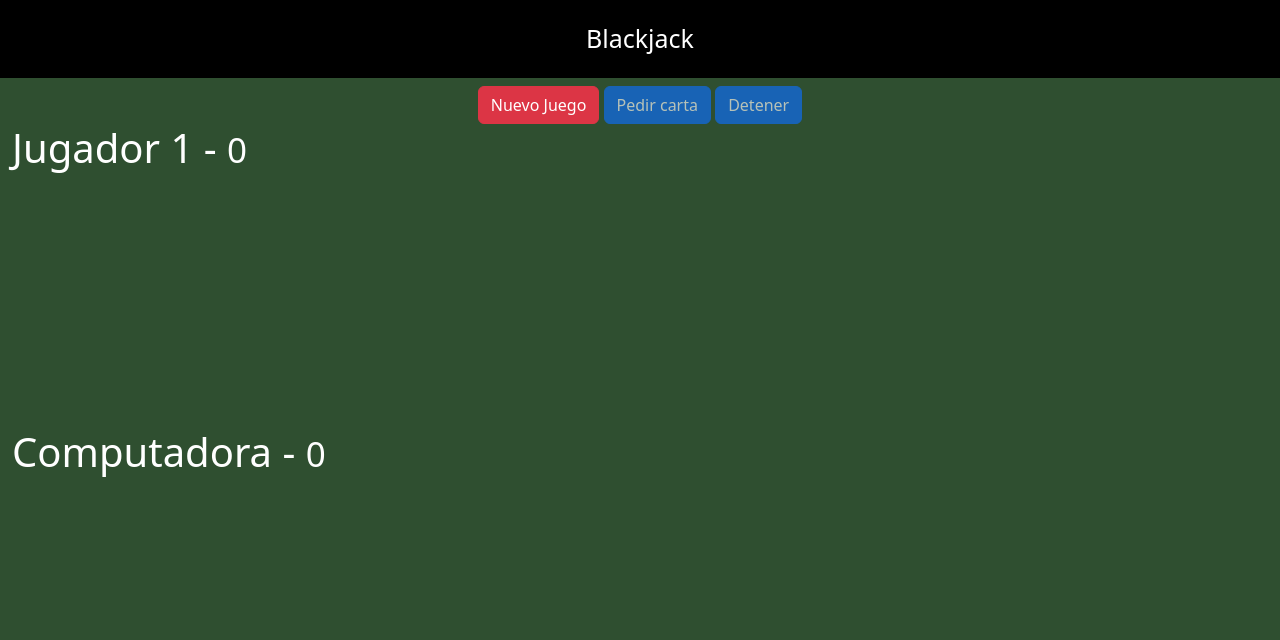
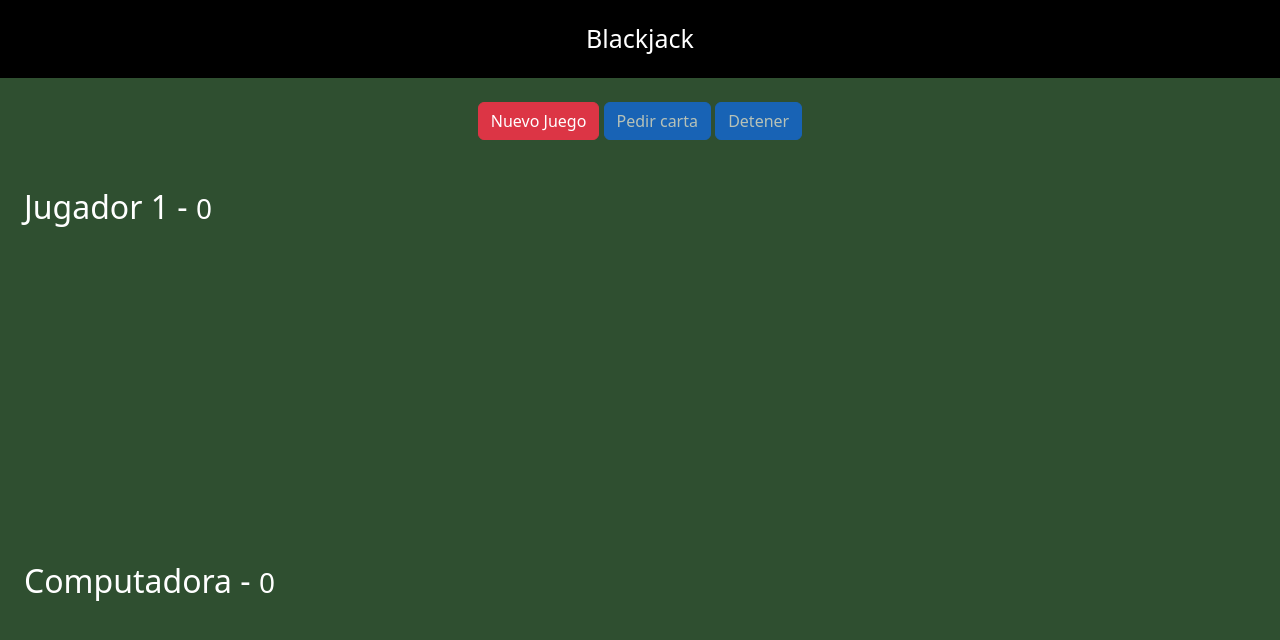
Before and after one commit to jorgeDevCod/Js-Vite-Game-BlackJack, a website built with Vite: page index.html in a window 1280 px wide. Built offline with nearby package versions, Linux system fonts and the light colour scheme.

Commit message:
update style

```diff
--- a/index.html
+++ b/index.html
@@ -13,8 +13,8 @@
         Blackjack
     </header>
 
-    <div class="row mt-2">
-        <div id="divBotones" class="col text-center">
+    <div class="row mt-4">
+        <div id="divBotones my-4" class="col text-center">
 
             <button id="btnNuevo" class="btn btn-danger">Nuevo Juego</button>
             <button id="btnPedir" class="btn btn-primary" disabled="disabled">Pedir carta</button>
@@ -23,22 +23,22 @@
         </div>
     </div>
 
-    <div class="row container">
+    <div class="row container p-4">
         <div class="col">
 
-            <h1>Jugador 1 - <small>0</small></h1>
-            <div id="jugador-cartas">
+            <h2 class="my-4">Jugador 1 - <small>0</small></h2>
+            <div class="ct-images" id="jugador-cartas">
                 <!-- <img class="carta" src="assets/cartas/2C.png"> -->
             </div>
 
         </div>
     </div>
 
-    <div class="row container mt-2">
+    <div class="row container p-4">
         <div class="col">
 
-            <h1>Computadora - <small>0</small></h1>
-            <div id="computadora-cartas">
+            <h2 class="my-4">Computadora - <small>0</small></h2>
+            <div class="ct-images" id="computadora-cartas">
                 <!-- <img class="carta" src="assets/cartas/3C.png"> -->
             </div>
 
--- a/src/blackjack/usecases/crear-carta-html.js
+++ b/src/blackjack/usecases/crear-carta-html.js
@@ -12,6 +12,7 @@ export const crearCartaHTML = ( carta ) => {
     const imgCarta = document.createElement('img');
     imgCarta.src = `assets/cartas/${ carta }.png`; //3H, JD
     imgCarta.classList.add('carta');
+    imgCarta.classList.add('img-fluid');
 
     return imgCarta;
 }
--- a/style.css
+++ b/style.css
@@ -19,6 +19,10 @@ html, body {
   left: 100px;
   margin-left: -75px;
 }
+.ct-images{
+  max-width: 320px;
+  /* margin: auto; */
+}
 
 #computadora-cartas, #jugador-cartas {
   height: 240px;
--- a/vite.config.js
+++ /dev/null
@@ -1,5 +0,0 @@
-import { defineConfig, difineConfig } from 'vite';
-
-export default defineConfig({
-    base: '/Js-Vite-Game-BlackJack/'
-})
```
